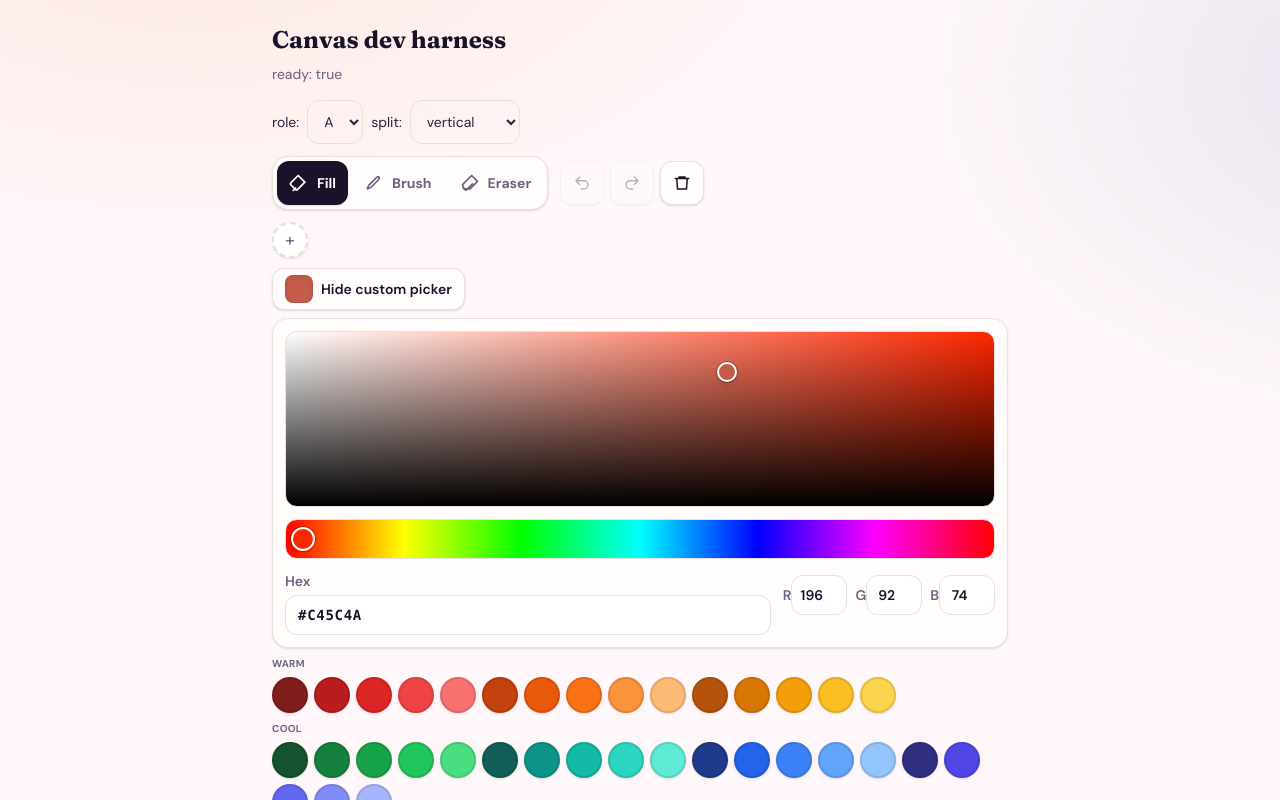
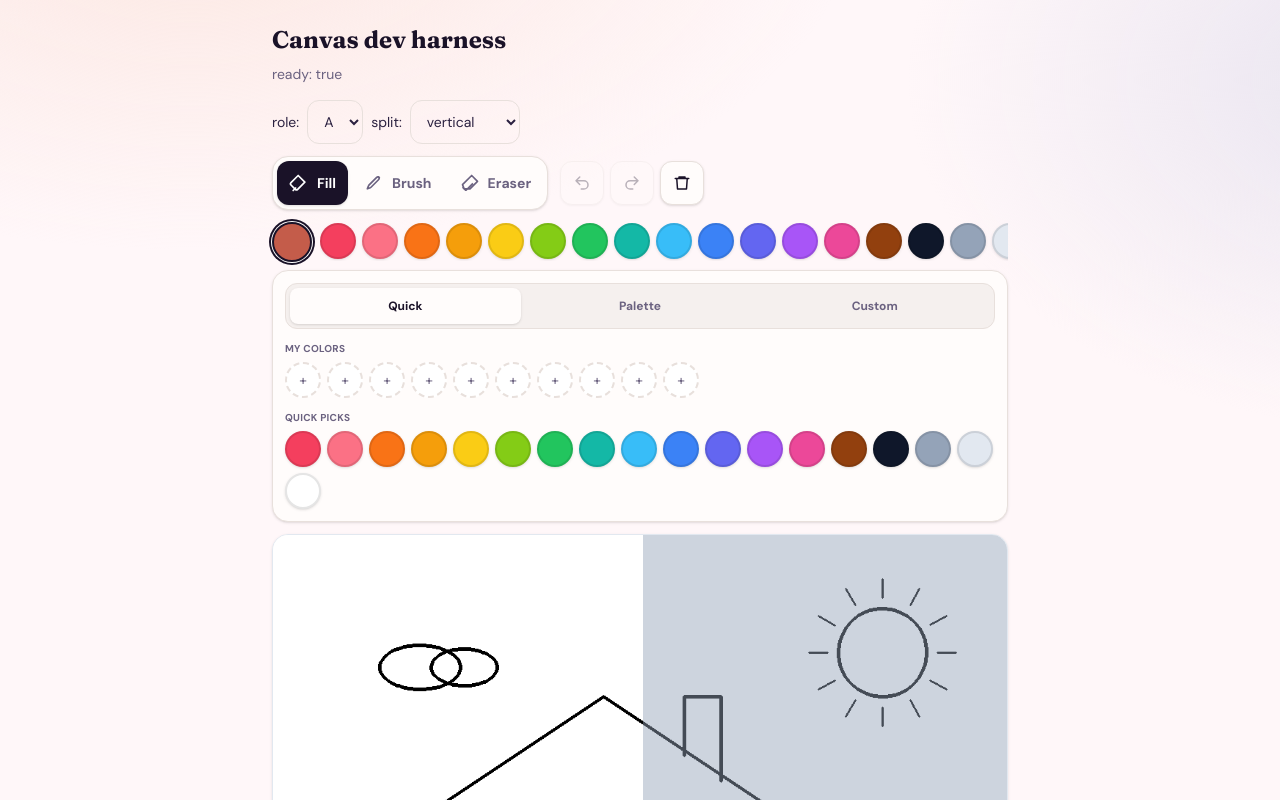
Before and after one commit to ericchen682/duos, a Next.js app: page /dev/canvas in a window 1280 px wide. Shown: the top 800 px of the page. Built offline with nearby package versions, Linux system fonts and the light colour scheme.

Commit message:
refactor: tabbed color picker with swatch editor and personal palette

```diff
--- a/components/coloring/ColorPicker.tsx
+++ b/components/coloring/ColorPicker.tsx
@@ -9,13 +9,27 @@ import {
   normalizeHex,
   rgbToHex,
 } from "@/lib/coloring/colorUtils";
-import { PALETTE_GROUPS, QUICK_PICKS } from "@/lib/coloring/palette";
+import { QUICK_PICKS } from "@/lib/coloring/palette";
+import {
+  addToPersonalPalette,
+  filledPersonalColors,
+  getEffectivePaletteGroups,
+  loadPersonalPalette,
+  loadPaletteOverrides,
+  setPaletteOverride,
+  setPersonalSlot,
+  type PaletteOverrideKey,
+} from "@/lib/coloring/paletteStorage";
 import { loadRecentColors, pushRecentColor } from "@/lib/coloring/recentColors";
+import { SwatchEditor, type SwatchEditTarget } from "@/components/coloring/SwatchEditor";
+import { Button } from "@/components/ui/Button";
+
+type PickerTab = "quick" | "palette" | "custom";
 
 interface ColorPickerProps {
   color: string;
   onChange: (hex: string) => void;
-  /** compact = play view (quick row + collapsible full palette); full = dev/setup */
+  /** compact = play view (collapsed quick row + expandable sheet); full = dev/setup */
   layout?: "compact" | "full";
 }
 
@@ -23,19 +37,66 @@ function SwatchButton({
   c,
   selected,
   onPick,
+  onLongPress,
   size = "md",
+  empty = false,
+  label,
 }: {
-  c: string;
+  c: string | null;
   selected: boolean;
   onPick: (c: string) => void;
+  onLongPress?: () => void;
   size?: "sm" | "md";
+  empty?: boolean;
+  label?: string;
 }) {
   const dim = size === "sm" ? "h-9 w-9" : "h-10 w-10";
+  const longPressTriggered = useRef(false);
+  const timerRef = useRef<ReturnType<typeof setTimeout> | null>(null);
+
+  const clearTimer = () => {
+    if (timerRef.current) {
+      clearTimeout(timerRef.current);
+      timerRef.current = null;
+    }
+  };
+
+  if (empty || !c) {
     return (
       <button
         type="button"
-      onClick={() => onPick(c)}
-      aria-label={`Color ${c}`}
+        onClick={() => onLongPress?.()}
+        aria-label={label ?? "Empty color slot"}
+        className={`${dim} shrink-0 rounded-full border-2 border-dashed border-[var(--duos-border)] bg-white text-sm text-[var(--duos-ink-muted)] transition hover:border-[var(--duos-accent)]`}
+      >
+        +
+      </button>
+    );
+  }
+
+  return (
+    <button
+      type="button"
+      onClick={() => {
+        if (longPressTriggered.current) {
+          longPressTriggered.current = false;
+          return;
+        }
+        onPick(c);
+      }}
+      onPointerDown={() => {
+        longPressTriggered.current = false;
+        if (onLongPress) {
+          timerRef.current = setTimeout(() => {
+            longPressTriggered.current = true;
+            onLongPress();
+          }, 450);
+        }
+      }}
+      onPointerUp={clearTimer}
+      onPointerCancel={clearTimer}
+      onPointerLeave={clearTimer}
+      aria-label={label ?? `Color ${c}`}
       aria-pressed={selected}
       className={`${dim} shrink-0 rounded-full border-2 shadow-sm transition active:scale-95 ${
         selected
@@ -62,6 +123,7 @@ function CustomPickerPanel({
   onHueUp,
   setHexInput,
   applyColor,
+  onSavePersonal,
 }: {
   color: string;
   hsv: { h: number; s: number; v: number };
@@ -77,12 +139,13 @@ function CustomPickerPanel({
   onHueUp: () => void;
   setHexInput: (v: string) => void;
   applyColor: (hex: string) => void;
+  onSavePersonal: (hex: string) => void;
 }) {
   const hueBg = `hsl(${hsv.h} 100% 50%)`;
   const svBg = `linear-gradient(to top, #000, transparent), linear-gradient(to right, #fff, ${hueBg})`;
 
   return (
-    <div className="animate-pop-in space-y-3 rounded-[var(--radius-panel)] border border-[var(--duos-border)] bg-[var(--duos-surface)] p-3 shadow-sm">
+    <div className="space-y-3">
       <div
         ref={svRef}
         role="application"
@@ -165,6 +228,49 @@ function CustomPickerPanel({
           ))}
         </div>
       </div>
+
+      <Button size="sm" variant="secondary" onClick={() => onSavePersonal(color)}>
+        Save to My Colors
+      </Button>
+    </div>
+  );
+}
+
+function TabBar({
+  tab,
+  onTabChange,
+}: {
+  tab: PickerTab;
+  onTabChange: (t: PickerTab) => void;
+}) {
+  const tabs: { id: PickerTab; label: string }[] = [
+    { id: "quick", label: "Quick" },
+    { id: "palette", label: "Palette" },
+    { id: "custom", label: "Custom" },
+  ];
+
+  return (
+    <div
+      className="flex gap-1 rounded-xl border border-[var(--duos-border)] bg-[var(--duos-surface-raised)] p-1"
+      role="tablist"
+      aria-label="Color picker sections"
+    >
+      {tabs.map((t) => (
+        <button
+          key={t.id}
+          type="button"
+          role="tab"
+          aria-selected={tab === t.id}
+          onClick={() => onTabChange(t.id)}
+          className={`min-h-9 flex-1 rounded-lg px-2 text-xs font-bold transition ${
+            tab === t.id
+              ? "bg-[var(--duos-surface)] text-[var(--duos-ink)] shadow-sm"
+              : "text-[var(--duos-ink-muted)] hover:text-[var(--duos-ink)]"
+          }`}
+        >
+          {t.label}
+        </button>
+      ))}
     </div>
   );
 }
@@ -176,13 +282,23 @@ export function ColorPicker({ color, onChange, layout = "full" }: ColorPickerPro
   const [hexInput, setHexInput] = useState(color);
   const [rgb, setRgb] = useState(() => hexToRgb(color));
   const [recents, setRecents] = useState<string[]>(() => loadRecentColors());
-  const [expandedCustom, setExpandedCustom] = useState(!isCompact);
-  const [expandedPalette, setExpandedPalette] = useState(!isCompact);
+  const [personalSlots, setPersonalSlots] = useState<(string | null)[]>(() => loadPersonalPalette());
+  const [overrides, setOverrides] = useState<Record<PaletteOverrideKey, string>>(() =>
+    loadPaletteOverrides()
+  );
+  const [sheetOpen, setSheetOpen] = useState(!isCompact);
+  const [tab, setTab] = useState<PickerTab>("quick");
+  const [editTarget, setEditTarget] = useState<SwatchEditTarget | null>(null);
+  const [editorOpen, setEditorOpen] = useState(false);
+  const [editorColor, setEditorColor] = useState(color);
 
   const svRef = useRef<HTMLDivElement>(null);
   const hueRef = useRef<HTMLDivElement>(null);
   const draggingSv = useRef(false);
   const draggingHue = useRef(false);
+
+  const paletteGroups = getEffectivePaletteGroups(overrides);
+  const personalColors = filledPersonalColors(personalSlots);
 
   const applyColor = useCallback(
     (hex: string, trackRecent = true) => {
@@ -195,6 +311,26 @@ export function ColorPicker({ color, onChange, layout = "full" }: ColorPickerPro
     },
     [onChange]
   );
+
+  const handleSavePersonal = useCallback((hex: string) => {
+    setPersonalSlots(addToPersonalPalette(hex));
+  }, []);
+
+  const handleReplacePreset = useCallback(
+    (hex: string) => {
+      if (!editTarget || editTarget.kind !== "preset") return;
+      setOverrides(setPaletteOverride(editTarget.groupId, editTarget.index, hex));
+      applyColor(hex);
+      setEditTarget(null);
+    },
+    [applyColor, editTarget]
+  );
+
+  const openEditor = useCallback((initial: string, target?: SwatchEditTarget) => {
+    setEditorColor(initial);
+    setEditTarget(target ?? null);
+    setEditorOpen(true);
+  }, []);
 
   const updateFromHsv = useCallback(
     (next: { h: number; s: number; v: number }) => {
@@ -250,112 +386,115 @@ export function ColorPicker({ color, onChange, layout = "full" }: ColorPickerPro
     draggingHue.current = false;
   };
 
-  const quickSwatches = isCompact ? QUICK_PICKS : [];
-  const showRecents = recents.length > 0;
+  const collapsedSwatches = [
+    ...personalColors,
+    ...QUICK_PICKS.filter(
+      (c) => !personalColors.some((p) => p.toLowerCase() === c.toLowerCase())
+    ),
+  ];
 
-  return (
-    <div className="space-y-2" data-testid="color-picker">
-      {/* Quick row — always visible */}
-      <div className="flex items-center gap-2">
-        <div
-          className="flex min-w-0 flex-1 gap-1.5 overflow-x-auto pb-0.5 [-ms-overflow-style:none] [scrollbar-width:none] [&::-webkit-scrollbar]:hidden"
-          role="list"
-          aria-label="Color swatches"
-        >
-          {(isCompact ? quickSwatches : []).map((c) => (
+  const quickTab = (
+    <div className="space-y-3">
+      <div>
+        <p className="mb-1.5 text-[10px] font-bold uppercase tracking-wide text-[var(--duos-ink-muted)]">
+          My colors
+        </p>
+        <div className="flex flex-wrap gap-1.5">
+          {personalSlots.map((slot, i) => (
+            <SwatchButton
+              key={`personal-${i}`}
+              c={slot}
+              empty={slot === null}
+              selected={slot !== null && slot.toLowerCase() === color.toLowerCase()}
+              onPick={applyColor}
+              onLongPress={() =>
+                openEditor(slot ?? color, {
+                  kind: "preset",
+                  groupId: "personal",
+                  index: i,
+                  label: "My color",
+                })
+              }
+              size="sm"
+              label={slot ? `My color ${i + 1}` : `Add my color slot ${i + 1}`}
+            />
+          ))}
+        </div>
+      </div>
+
+      <div>
+        <p className="mb-1.5 text-[10px] font-bold uppercase tracking-wide text-[var(--duos-ink-muted)]">
+          Quick picks
+        </p>
+        <div className="flex flex-wrap gap-1.5">
+          {QUICK_PICKS.map((c) => (
             <SwatchButton
               key={c}
               c={c}
               selected={c.toLowerCase() === color.toLowerCase()}
               onPick={applyColor}
+              onLongPress={() => openEditor(c)}
               size="sm"
             />
           ))}
-
-          {!isCompact && showRecents &&
-            recents.map((c) => (
-              <SwatchButton
-                key={`recent-${c}`}
-                c={c}
-                selected={c.toLowerCase() === color.toLowerCase()}
-                onPick={applyColor}
-                size="sm"
-              />
-            ))}
-
-          {/* Native color input — fast on iPad */}
-          <label
-            className="relative flex h-9 w-9 shrink-0 cursor-pointer items-center justify-center overflow-hidden rounded-full border-2 border-dashed border-[var(--duos-border)] bg-white text-lg font-light text-[var(--duos-ink-muted)] shadow-sm transition hover:border-[var(--duos-accent)]"
-            title="Pick any color"
-          >
-            <span aria-hidden>+</span>
-            <input
-              type="color"
-              value={color}
-              onChange={(e) => applyColor(e.target.value)}
-              className="absolute inset-0 cursor-pointer opacity-0"
-              aria-label="Pick a custom color"
-            />
-          </label>
+        </div>
       </div>
 
-        {isCompact && (
-          <div className="flex shrink-0 gap-1">
-            <button
-              type="button"
-              onClick={() => setExpandedCustom((v) => !v)}
-              aria-expanded={expandedCustom}
-              className="flex h-9 items-center rounded-xl border border-[var(--duos-border)] bg-[var(--duos-surface)] px-2.5 text-xs font-bold text-[var(--duos-ink-muted)] transition hover:border-[var(--duos-accent)]"
-            >
-              {expandedCustom ? "Less" : "Custom"}
-            </button>
-            <button
-              type="button"
-              onClick={() => setExpandedPalette((v) => !v)}
-              aria-expanded={expandedPalette}
-              className="flex h-9 items-center rounded-xl border border-[var(--duos-border)] bg-[var(--duos-surface)] px-2.5 text-xs font-bold text-[var(--duos-ink-muted)] transition hover:border-[var(--duos-accent)]"
-            >
-              {expandedPalette ? "Less" : "More"}
-            </button>
-          </div>
-        )}
-      </div>
-
-      {isCompact && showRecents && (
-        <div className="flex gap-1.5 overflow-x-auto pb-0.5">
-          <span className="shrink-0 self-center text-[10px] font-bold uppercase tracking-wide text-[var(--duos-ink-muted)]">
+      {recents.length > 0 && (
+        <div>
+          <p className="mb-1.5 text-[10px] font-bold uppercase tracking-wide text-[var(--duos-ink-muted)]">
             Recent
-          </span>
+          </p>
+          <div className="flex flex-wrap gap-1.5">
             {recents.map((c) => (
               <SwatchButton
                 key={`recent-${c}`}
                 c={c}
                 selected={c.toLowerCase() === color.toLowerCase()}
                 onPick={applyColor}
+                onLongPress={() => openEditor(c)}
                 size="sm"
               />
             ))}
           </div>
+        </div>
       )}
+    </div>
+  );
 
-      {/* Full mode: toggle for custom picker */}
-      {!isCompact && (
-        <button
-          type="button"
-          onClick={() => setExpandedCustom((v) => !v)}
-          aria-expanded={expandedCustom}
-          className="flex min-h-10 items-center gap-2 rounded-xl border border-[var(--duos-border)] bg-[var(--duos-surface)] px-3 py-1.5 text-sm font-semibold text-[var(--duos-ink)] shadow-sm transition hover:border-[var(--duos-accent)]"
-        >
-          <span
-            className="h-7 w-7 rounded-lg border border-black/10 shadow-inner"
-            style={{ backgroundColor: color }}
-            aria-hidden
+  const paletteTab = (
+    <div className="space-y-3">
+      <p className="text-xs text-[var(--duos-ink-muted)]">Long-press a swatch to tweak or replace it.</p>
+      {paletteGroups.map((group) => (
+        <div key={group.id}>
+          <p className="mb-1.5 text-[10px] font-bold uppercase tracking-wide text-[var(--duos-ink-muted)]">
+            {group.label}
+          </p>
+          <div className="flex flex-wrap gap-1.5">
+            {group.colors.map((c, i) => (
+              <SwatchButton
+                key={`${group.id}-${i}`}
+                c={c}
+                selected={c.toLowerCase() === color.toLowerCase()}
+                onPick={applyColor}
+                onLongPress={() =>
+                  openEditor(c, {
+                    kind: "preset",
+                    groupId: group.id,
+                    index: i,
+                    label: group.label,
+                  })
+                }
+                size="sm"
               />
-          {expandedCustom ? "Hide custom picker" : "Custom color"}
-        </button>
-      )}
+            ))}
+          </div>
+        </div>
+      ))}
+    </div>
+  );
 
-      {expandedCustom && (
+  const customPanel = (
     <CustomPickerPanel
       color={color}
       hsv={hsv}
@@ -371,30 +510,103 @@ export function ColorPicker({ color, onChange, layout = "full" }: ColorPickerPro
       onHueUp={onHueUp}
       setHexInput={setHexInput}
       applyColor={applyColor}
+      onSavePersonal={handleSavePersonal}
     />
-      )}
+  );
 
-      {(expandedPalette || !isCompact) && (
-        <div className="space-y-2">
-          {PALETTE_GROUPS.map((group) => (
-            <div key={group.id}>
-              <p className="mb-1.5 text-[10px] font-bold uppercase tracking-wide text-[var(--duos-ink-muted)]">
-                {group.label}
-              </p>
-              <div className="flex flex-wrap gap-1.5">
-                {group.colors.map((c, i) => (
+  return (
+    <div className="space-y-2" data-testid="color-picker">
+      <div className="flex items-center gap-2">
+        <button
+          type="button"
+          onClick={() => {
+            setSheetOpen(true);
+            setTab("custom");
+          }}
+          aria-label="Current color"
+          className="h-10 w-10 shrink-0 rounded-full border-2 border-[var(--duos-ink)] shadow-sm ring-2 ring-[var(--duos-ink)] ring-offset-1"
+          style={{ backgroundColor: color }}
+        />
+
+        <div
+          className="flex min-w-0 flex-1 gap-1.5 overflow-x-auto pb-0.5 [-ms-overflow-style:none] [scrollbar-width:none] [&::-webkit-scrollbar]:hidden"
+          role="list"
+          aria-label="Color swatches"
+        >
+          {collapsedSwatches.map((c) => (
             <SwatchButton
-                    key={`${group.id}-${c}-${i}`}
+              key={`collapsed-${c}`}
               c={c}
               selected={c.toLowerCase() === color.toLowerCase()}
               onPick={applyColor}
+              onLongPress={() => openEditor(c)}
               size="sm"
             />
           ))}
         </div>
+
+        {isCompact && (
+          <button
+            type="button"
+            onClick={() => setSheetOpen((v) => !v)}
+            aria-expanded={sheetOpen}
+            className="flex h-10 shrink-0 items-center rounded-xl border border-[var(--duos-border)] bg-[var(--duos-surface)] px-3 text-xs font-bold text-[var(--duos-ink-muted)] transition hover:border-[var(--duos-accent)]"
+          >
+            {sheetOpen ? "Less" : "Colors"}
+          </button>
+        )}
       </div>
-          ))}
+
+      {sheetOpen && (
+        <div className="animate-pop-in space-y-3 rounded-[var(--radius-panel)] border border-[var(--duos-border)] bg-[var(--duos-surface)] p-3 shadow-sm">
+          <TabBar tab={tab} onTabChange={setTab} />
+          {tab === "quick" && quickTab}
+          {tab === "palette" && paletteTab}
+          {tab === "custom" && customPanel}
         </div>
+      )}
+
+      {editorOpen && (
+        <SwatchEditor
+          initialColor={editorColor}
+          target={
+            editTarget && editTarget.groupId !== "personal" ? editTarget : undefined
+          }
+          personalSlotIndex={
+            editTarget?.groupId === "personal" ? editTarget.index : undefined
+          }
+          onApply={(hex) => {
+            applyColor(hex);
+            setEditorOpen(false);
+            setEditTarget(null);
+          }}
+          onSavePersonal={(hex) => {
+            if (editTarget?.groupId === "personal") {
+              setPersonalSlots(setPersonalSlot(editTarget.index, hex));
+            } else {
+              handleSavePersonal(hex);
+            }
+            applyColor(hex);
+            setEditorOpen(false);
+            setEditTarget(null);
+          }}
+          onUpdateSlot={(hex) => {
+            if (editTarget?.groupId === "personal") {
+              setPersonalSlots(setPersonalSlot(editTarget.index, hex));
+              applyColor(hex);
+            }
+            setEditorOpen(false);
+            setEditTarget(null);
+          }}
+          onReplacePreset={(hex) => {
+            handleReplacePreset(hex);
+            setEditorOpen(false);
+          }}
+          onClose={() => {
+            setEditorOpen(false);
+            setEditTarget(null);
+          }}
+        />
       )}
     </div>
   );
--- /dev/null
+++ b/components/coloring/SwatchEditor.tsx
@@ -0,0 +1,130 @@
+"use client";
+
+import { useCallback, useState } from "react";
+import { hexToHsv, hsvToHex, normalizeHex } from "@/lib/coloring/colorUtils";
+import { Button } from "@/components/ui/Button";
+
+export interface SwatchEditTarget {
+  kind: "preset";
+  groupId: string;
+  index: number;
+  label: string;
+}
+
+interface SwatchEditorProps {
+  initialColor: string;
+  target?: SwatchEditTarget;
+  personalSlotIndex?: number;
+  onApply: (hex: string) => void;
+  onSavePersonal: (hex: string) => void;
+  onReplacePreset?: (hex: string) => void;
+  onUpdateSlot?: (hex: string) => void;
+  onClose: () => void;
+}
+
+export function SwatchEditor({
+  initialColor,
+  target,
+  personalSlotIndex,
+  onApply,
+  onSavePersonal,
+  onReplacePreset,
+  onUpdateSlot,
+  onClose,
+}: SwatchEditorProps) {
+  const [hsv, setHsv] = useState(() => hexToHsv(initialColor));
+  const color = normalizeHex(hsvToHex(hsv));
+
+  const updateHsv = useCallback((patch: Partial<typeof hsv>) => {
+    setHsv((prev) => ({ ...prev, ...patch }));
+  }, []);
+
+  return (
+    <div
+      className="animate-pop-in space-y-4 rounded-[var(--radius-panel)] border border-[var(--duos-border)] bg-[var(--duos-surface)] p-4 shadow-[var(--shadow-soft)]"
+      role="dialog"
+      aria-label="Edit color"
+    >
+      <div className="flex items-center justify-between gap-3">
+        <div className="flex items-center gap-3">
+          <span
+            className="h-12 w-12 shrink-0 rounded-xl border-2 border-black/10 shadow-inner"
+            style={{ backgroundColor: color }}
+            aria-hidden
+          />
+          <div>
+            <p className="font-display text-base font-bold text-[var(--duos-ink)]">Edit color</p>
+            {target && (
+              <p className="text-xs text-[var(--duos-ink-muted)]">
+                {target.label} — long-press to tweak presets
+              </p>
+            )}
+          </div>
+        </div>
+        <button
+          type="button"
+          onClick={onClose}
+          className="flex h-10 w-10 items-center justify-center rounded-xl text-[var(--duos-ink-muted)] transition hover:bg-[var(--duos-surface-raised)]"
+          aria-label="Close"
+        >
+          ×
+        </button>
+      </div>
+
+      <div className="space-y-3">
+        <label className="block text-xs font-bold uppercase tracking-wide text-[var(--duos-ink-muted)]">
+          Hue
+          <input
+            type="range"
+            min={0}
+            max={360}
+            value={Math.round(hsv.h)}
+            onChange={(e) => updateHsv({ h: Number(e.target.value) })}
+            className="mt-1 w-full accent-[var(--duos-accent)]"
+          />
+        </label>
+        <label className="block text-xs font-bold uppercase tracking-wide text-[var(--duos-ink-muted)]">
+          Saturation
+          <input
+            type="range"
+            min={0}
+            max={100}
+            value={Math.round(hsv.s * 100)}
+            onChange={(e) => updateHsv({ s: Number(e.target.value) / 100 })}
+            className="mt-1 w-full accent-[var(--duos-accent)]"
+          />
+        </label>
+        <label className="block text-xs font-bold uppercase tracking-wide text-[var(--duos-ink-muted)]">
+          Brightness
+          <input
+            type="range"
+            min={0}
+            max={100}
+            value={Math.round(hsv.v * 100)}
+            onChange={(e) => updateHsv({ v: Number(e.target.value) / 100 })}
+            className="mt-1 w-full accent-[var(--duos-accent)]"
+          />
+        </label>
+      </div>
+
+      <div className="flex flex-col gap-2 sm:flex-row sm:flex-wrap">
+        <Button size="sm" onClick={() => onApply(color)}>
+          Use color
+        </Button>
+        <Button size="sm" variant="secondary" onClick={() => onSavePersonal(color)}>
+          Save to My Colors
+        </Button>
+        {personalSlotIndex !== undefined && onUpdateSlot && (
+          <Button size="sm" variant="secondary" onClick={() => onUpdateSlot(color)}>
+            Update slot
+          </Button>
+        )}
+        {target && onReplacePreset && (
+          <Button size="sm" variant="secondary" onClick={() => onReplacePreset(color)}>
+            Replace preset
+          </Button>
+        )}
+      </div>
+    </div>
+  );
+}
```
Lines whose indentation alone changed are shown as unchanged.
